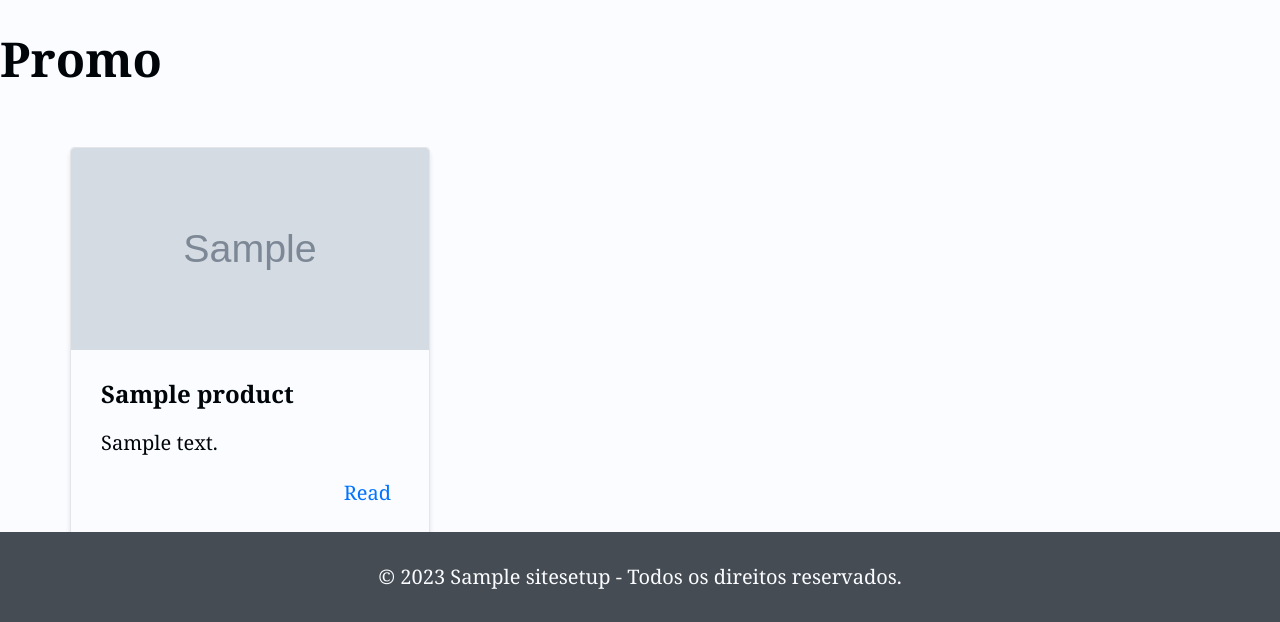
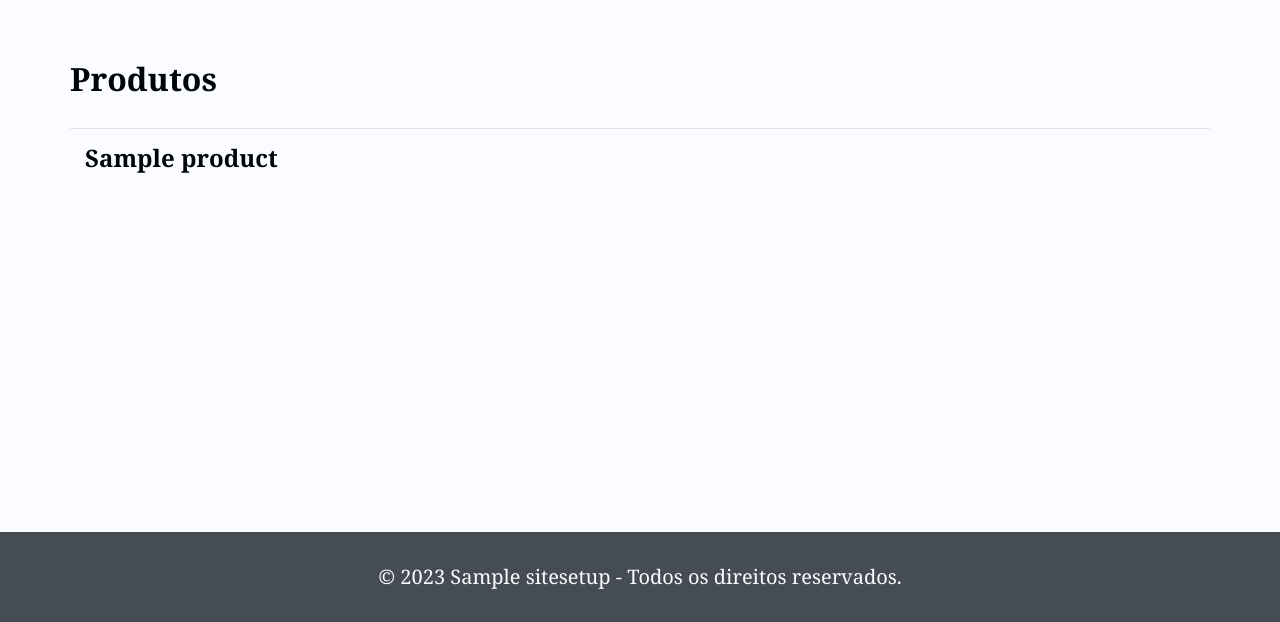
Before and after one commit to jmbhcabral/projecto_restaurante, a Django app: page /restau/pages/admin-home in a window 1280 px wide. Shown: the part 178-800 px from the top of the page. Run offline with Django 4.2, Linux system fonts and the light colour scheme; tables that the repository leaves empty hold one stand-in row (values such as "Sample post"); grey boxes marked "Sample" are stand-in pictures.

Commit message:
create_product.html, product_forms.py

```diff
--- a/djangoapp/restau/static/restau/css/style.css
+++ b/djangoapp/restau/static/restau/css/style.css
@@ -406,6 +406,24 @@
     display: block;
     padding: var(--spacing-micro);
   }
+  /* Products list */
+  .prod {
+    border-top: 1px solid hsl(var(--clr-gray-ltst));
+  }
+
+  .prod:hover {
+    box-shadow: 0 5px 15px hsl(var(--clr-black) / 0.3);
+  }
+
+  .prod-text-wrapper {
+    padding: var(--spacing-smlst);
+  }
+
+  .prod-nome {
+      font-size: var(--fs-bg);
+      margin-top: 0;
+      margin-bottom: var(--spacing-micro);
+  }
 
   /* Card Grid */
   .card-grid {
--- a/djangoapp/restau/templates/restau/base.html
+++ b/djangoapp/restau/templates/restau/base.html
@@ -6,7 +6,7 @@
 </head>
 <body>
     {% include 'restau/partials/_header.html' %}
-    {% include 'restau/partials/_promo.html' %}
+    {% comment %} {% include 'restau/partials/_promo.html' %} {% endcomment %}
     {% block content %}{% endblock content %}
     {% include 'restau/partials/_footer.html' %}
 </body>
--- a/djangoapp/restau/templates/restau/pages/admin-home.html
+++ b/djangoapp/restau/templates/restau/pages/admin-home.html
@@ -3,44 +3,21 @@
   <main class="main-content section-wrapper">
     <div class="section-content-wide">
       <div class="section-gap">
+        <h3>Produtos</h3>
 
         {% if produtos %}
-          <div class="card-grid">
+          <div class="prod-list">
             {% for produto in produtos %}
-                <article class="card">
-                    <div class="card-cover-wrapper">
-                        <a href="#" class="card-cover-link">
-                            <img
-                                class="card-cover"
-                                loading="lazy"
-                                src="{{ produto.image.url }}"
-                                alt="Cover do produto {{ produto.nome }}"
-                            >
-                        </a>
-                    </div>
-                    <div class="card-text-wrapper">
-                        <div class="card-title-wrapper">
-                            <h2 class="card-title">
+              <article class="prod">
+                <div class="prod-text-wrapper">
+                  <div class="#">
+                    <h6 class="prod-nome">
                     <a href="#" class="card-title-link">
                       {{ produto.nome }}
                     </a>
-                            </h2>
-                        </div>
-
-                    <div class="card-content-wrapper">
-                        <p class="card-content">
-                        {{ produto.descricao_longa}}
-                        </p>
-
-                        <div class="card-actions">
-                        <a class="card-action-link" href="#">
-                            <span>Read</span>
-                            <i class="fa-solid fa-circle-arrow-right"></i>
-                        </a>
+                    </h6>
                   </div>
                 </div>
-                    </div>
-
               </article>
             {% endfor %}
           </div>
--- /dev/null
+++ b/djangoapp/restau/templates/restau/pages/create_product.html
@@ -0,0 +1,4 @@
+{% extends 'restau/base.html' %}
+{% block content %}
+    <h1>Criar Produto</h1>
+{% endblock content %}
--- a/djangoapp/restau/urls.py
+++ b/djangoapp/restau/urls.py
@@ -1,5 +1,5 @@
 from django.urls import path
-from restau.views import index, admin_home
+from restau.views import index, admin_home, create_product
 
 # namespace
 app_name = 'restau'
@@ -7,4 +7,5 @@ app_name = 'restau'
 urlpatterns = [
     path('', index, name='index'),
     path('restau/pages/admin-home', admin_home, name='admin-home'),
+    path('restau/pages/create_product', create_product, name='create_product'),
 ]
--- a/djangoapp/restau/views.py
+++ /dev/null
@@ -1,23 +0,0 @@
-from django.shortcuts import render
-from restau.models import Products
-
-
-PER_PAGE = 9
-
-
-def index(request):
-    return render(
-        request,
-        'restau/pages/index.html'
-    )
-
-
-def admin_home(request):
-    produtos = Products.objects.all()
-    print(produtos)
-    return render(
-        request,
-        'restau/pages/admin-home.html',
-        {'produtos': produtos},
-
-    )
--- /dev/null
+++ b/djangoapp/restau/views/__init__.py
@@ -0,0 +1,4 @@
+# flake8: noqa
+# type: ignore
+from .product_views import *
+from .product_forms import *
--- /dev/null
+++ b/djangoapp/restau/views/product_views.py
@@ -0,0 +1,23 @@
+from django.shortcuts import render
+from restau.models import Products
+
+
+PER_PAGE = 9
+
+
+def index(request):
+    return render(
+        request,
+        'restau/pages/index.html'
+    )
+
+
+def admin_home(request):
+    produtos = Products.objects.all()
+    print(produtos)
+    return render(
+        request,
+        'restau/pages/admin-home.html',
+        {'produtos': produtos},
+
+    )
```
Also changed, not shown: djangoapp/restau/forms.py (added, +23 -0 lines), djangoapp/restau/views/product_forms.py (added, +13 -0 lines). Lines whose indentation alone changed are shown as unchanged.
